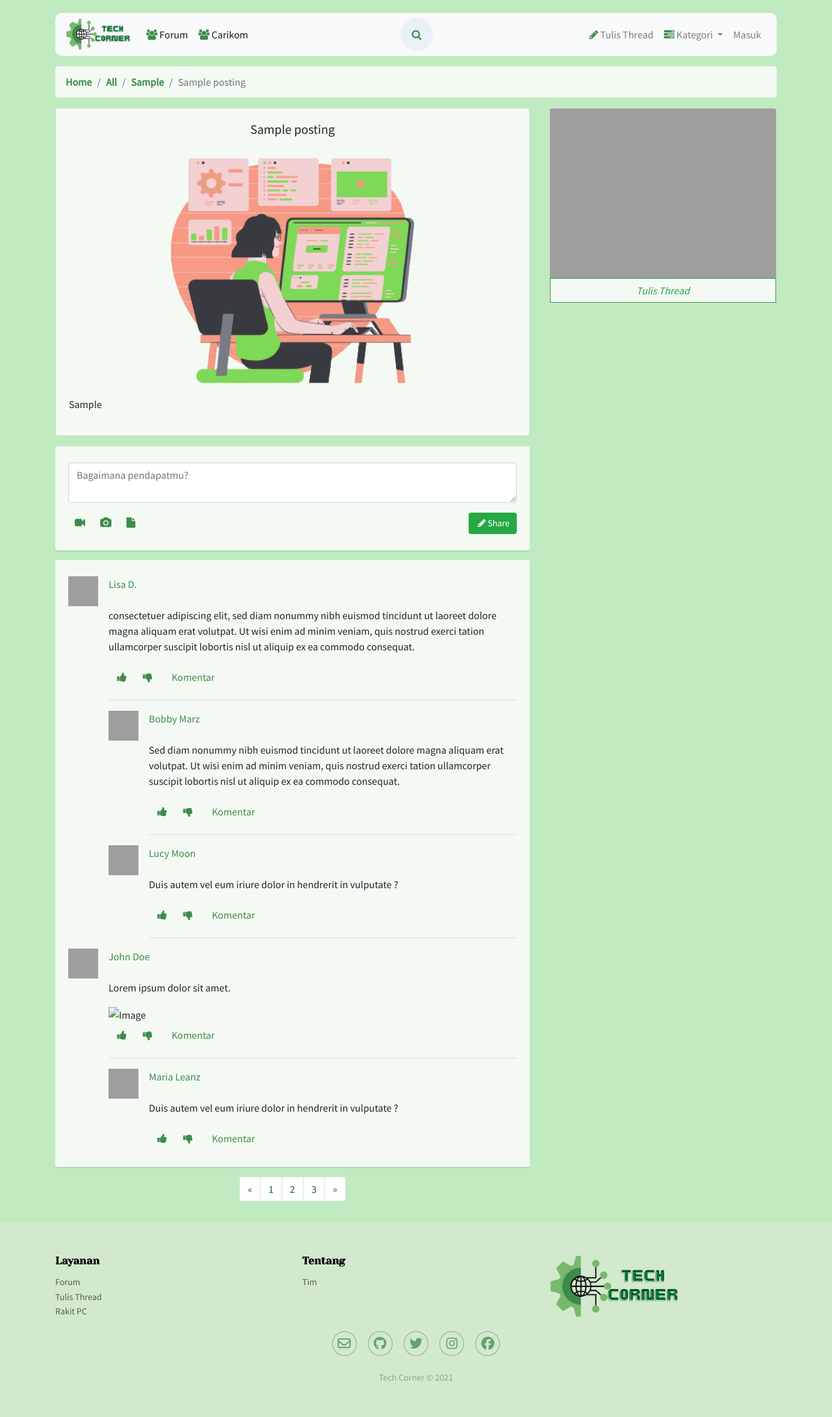
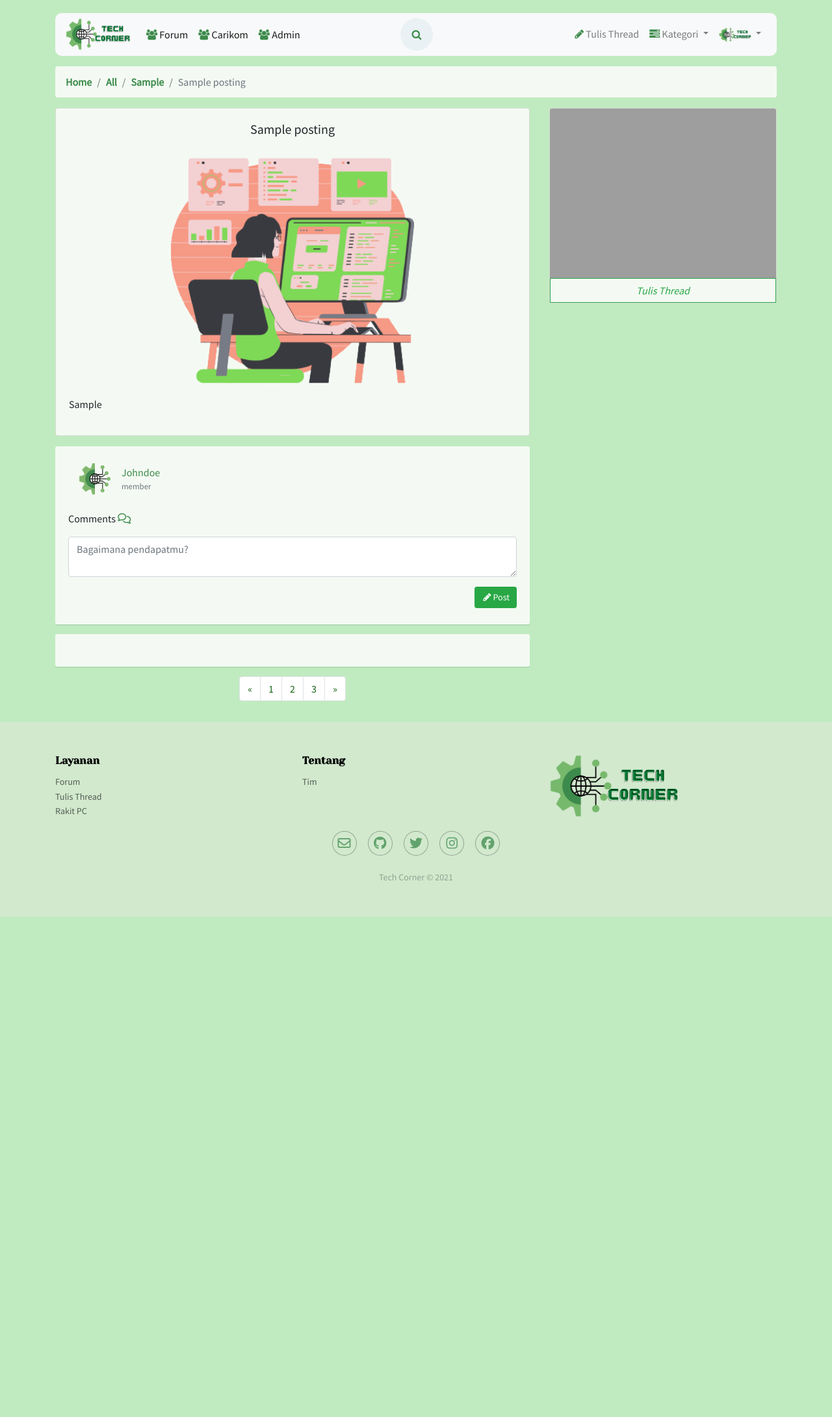
Before and after one commit to ahmadfadlitambunan/TECH-CORNER, a PHP site: page /techcorner/forum/view.php?thread=1 in a window 1280 px wide. Shown: the whole page at 65% size. After the commit the page ends 1411 px from the top, so only its background shows below. Run offline with PHP 8.4, Linux system fonts and the light colour scheme; a user stored in the database is signed in; tables that the repository leaves empty or names only in its code hold one stand-in row (values such as "Sample post"); some libraries are stand-ins or nearby versions; grey boxes are pictures that could not be loaded.

Commit message:
komentar

```diff
--- a/forum/view.php
+++ b/forum/view.php
@@ -1,12 +1,64 @@
 <?php
 require("../_config/connect.php");
 require("funct/function.php");
+session_start();
 if(isset($_GET['thread'])&& $_GET['thread'] !="")
 {
     $id_thread=$_GET['thread'];
 }
 $thread=query("SELECT * FROM posting WHERE id_thread='$id_thread'");
+
+
+if(isset($_POST["post"])) {
+    $user_id = $_SESSION["id"];
+    $thread_id = $_GET["thread"];
+    $parent = $_POST["parent"];
+    $konten = $_POST["komentar"];
+
+    $query = "INSERT INTO komentar (konten, id_user, thread_id, parent) VALUES (
+        '$konten',
+        '$user_id',
+        '$thread_id',
+        '$parent'
+    )";
+
+    $result = mysqli_query($conn, $query);
+
+    if($result){
+        $_SESSION["sukses"] = "Komentar berhasil ditambahkan";
+    } else {
+        echo mysqli_error($result);
+    }
+
+}
+
+if(isset($_POST["balas"])) {
+    $user_id = $_SESSION["id"];
+    $thread_id = $_GET["thread"];
+    $parent = $_POST["parent"];
+    $konten = $_POST["komentar"];
+
+    $query = "INSERT INTO komentar (konten, id_user, thread_id, parent) VALUES (
+        '$konten',
+        '$user_id',
+        '$thread_id',
+        '$parent'
+    )";
+
+    $result = mysqli_query($conn, $query);
+
+    if($result){
+        $_SESSION["sukses"] = "Komentar berhasil ditambahkan";
+    } else {
+        echo mysqli_error($result);
+    }
+
+}
+
 ?>
+
+
+
 
 
 <!DOCTYPE html>
@@ -37,7 +89,9 @@
     <script src="https://use.fontawesome.com/57879be922.js"></script>
     <link href="https://maxcdn.bootstrapcdn.com/font-awesome/4.3.0/css/font-awesome.min.css" rel="stylesheet">
 </head>
+
 <?php include('layout/navbar.php'); ?>
+
 <!-- Main Content -->
 <div class="container mb-3 mt-3 align-self-center">
     <div class="main-content">
@@ -81,135 +135,129 @@
         </div>
     </div>
 
+
     <!-- Komentar -->
     <div class="row mb-3 mt-3">
         <div class="col-md-8 bootstrap snippets">
+            <?php if(isset($_SESSION["login"])) : ?>
                 <div class="panel">
                     <div class="panel-body">
-                <textarea class="form-control" rows="2" placeholder="Bagaimana pendapatmu?"></textarea>
+                        <div class="d-flex align-items-center flex-shrink-0 me-3">
+                            <div class="mx-3">
+                                <img width="50px" src="assets/img/icon.png" alt="">
+                            </div>
+                            <div class="d-flex flex-column fw-bold">
+                                <a href="#" class="btn-link text-semibold media-heading box-inline">Johndoe</a>
+                                <div class="small text-muted">member</div>
+                            </div>
+                        </div>
+                        <br>
+                        <div><p>Comments <i class="fa fa-comments-o"></i></p></div>
+                        <!-- form komentar -->
+                        <form method="POST" action="" id="form-komentar">
+                            <input type="hidden" name="parent" value="0">
+                            <textarea class="form-control" rows="2" name="komentar" id="komentar" placeholder="Bagaimana pendapatmu?"></textarea>
                             <div class="mar-top clearfix">
-                <button class="btn btn-sm btn-success pull-right" type="submit"><i class="fa fa-pencil fa-fw"></i>Share</button>
-                <a class="btn btn-trans btn-icon fa fa-video-camera add-tooltip" href="#"></a>
-                <a class="btn btn-trans btn-icon fa fa-camera add-tooltip" href="#"></a>
-                <a class="btn btn-trans btn-icon fa fa-file add-tooltip" href="#"></a>
+                                <button class="btn btn-sm btn-success pull-right" type="submit" name="post"><i class="fa fa-pencil fa-fw"></i>Post</button>
+                            </form>
                         </div>
                     </div>
                 </div>
+            <?php endif; ?>
+
+
             <div class="panel">
                 <div class="panel-body">
-                <!-- Newsfeed Content -->
-                <!--===================================================-->
+                    <!-- LOOPING KOMENTAR PARENT -->
+                    <?php
+
+                    $thread_id = $_GET["thread"];
+                    $result1 = query("SELECT * FROM komentar WHERE thread_id = '$thread_id' AND parent = 0");
+
+                    foreach ($result1 as $komen) :
+                        ?>
+                        <?php
+                        $id_user = $komen['id_user'];
+                        $rows = query("SELECT * FROM users WHERE id_user = $id_user LIMIT 1");
+
+                        foreach($rows as $row) :
+                            ?>
                             <div class="media-block">
                                 <a class="media-left" href="#"><img class="img-circle img-sm mr-3" alt="Profile Picture" src="https://bootdey.com/img/Content/avatar/avatar1.png"></a>
                                 <div class="media-body">
-                    <div class="mar-btm">
-                    <a href="#" class="btn-link text-semibold media-heading box-inline">Lisa D.</a>
+                                    <div class="d-flex flex-column fw-bold">
+                                        <a href="#" class="btn-link text-semibold media-heading box-inline"><?= $row['username']; ?></a>
+                                        <div class="small text-muted"><?= $row['level']; ?></div>
                                     </div>
-                    <br>
-                    <p>consectetuer adipiscing elit, sed diam nonummy nibh euismod tincidunt ut laoreet dolore magna aliquam erat volutpat. Ut wisi enim ad minim veniam, quis nostrud exerci tation ullamcorper suscipit lobortis nisl ut aliquip ex ea commodo consequat.</p>
+                                <?php endforeach; ?>
+
+                                <?= $komen['konten']; ?>
                                 <div class="pad-ver">
                                     <div class="btn-group">
-                        <a class="btn" href="#"><i class="fa fa-thumbs-up"></i></a>
-                        <a class="btn" href="#"><i class="fa fa-thumbs-down"></i></a>
+                                        <a class="btn" href=""><i class="fa fa-thumbs-up"></i></a>
+                                        <a class="btn" href=""><i class="fa fa-thumbs-down"></i></a>
                                     </div>
-                    <a class="btn" href="#">Komentar</a>
+                                    <button class="btn btn-outline-success btn-sm balas"><i class="fa fa-share"></i> Balas</button>
                                 </div>
                                 <hr>
+                                <?php
+                                $thread_id = $_GET["thread"];
+                                $parent = $komen['id'];
+                                $query2 = "SELECT * FROM komentar WHERE thread_id = '$thread_id' AND parent = $parent";
+                                $result2 = mysqli_query($conn, $query2);
+                                ?>
+                                <div class="mb-3" id="toggle-balasan">
+                                    <span>Lihat <?= mysqli_num_rows($result2); ?> Balasan</span> <i class="fa fa-angle-down"></i>
+                                </div>
 
-                    <!-- Comments -->
-                    <div>
+
+                                <?php foreach ($result2 as $balas) : ?>
+
+                                    <!-- Balasan Komentar Parents (child) -->
+                                    <?php
+                                    $id_user = $balas['id_user'];
+                                    $users = query("SELECT * FROM users WHERE id_user = $id_user");
+
+                                    foreach($users as $user) :
+                                        ?>
                                         <div class="media-block">
                                             <a class="media-left" href="#"><img class="img-circle img-sm mr-3" alt="Profile Picture" src="https://bootdey.com/img/Content/avatar/avatar2.png"></a>
                                             <div class="media-body">
-                        <div class="mar-btm">
-                            <a href="#" class="btn-link text-semibold media-heading box-inline">Bobby Marz</a>
+                                                <div class="d-flex flex-column fw-bold">
+                                                    <a href="#" class="btn-link text-semibold media-heading box-inline"><?= $user['username']; ?></a>
+                                                    <div class="small text-muted"><?= $user['level']; ?></div>
                                                 </div>
-                        <br>
-                        <p>Sed diam nonummy nibh euismod tincidunt ut laoreet dolore magna aliquam erat volutpat. Ut wisi enim ad minim veniam, quis nostrud exerci tation ullamcorper suscipit lobortis nisl ut aliquip ex ea commodo consequat.</p>
+                                            <?php endforeach; ?>
+
+
+                                            <p><?= $balas['konten']; ?></p>
                                             <div class="pad-ver">
                                                 <div class="btn-group">
-                                <a class="btn" href="#"><i class="fa fa-thumbs-up"></i></a>
-                                <a class="btn" href="#"><i class="fa fa-thumbs-down"></i></a>
+                                                    <a class="btn" href=""><i class="fa fa-thumbs-up"></i></a>
+                                                    <a class="btn" href=""><i class="fa fa-thumbs-down"></i></a>
                                                 </div>
-                            <a class="btn" href="#">Komentar</a>
+                                                <button class="btn btn-outline-success btn-sm balas"><i class="fa fa-share"></i> Balas</button>
                                             </div>
                                             <hr>
                                         </div>
                                     </div>
+                                <?php endforeach; ?>
 
-                    <div class="media-block">
-                        <a class="media-left" href="#"><img class="img-circle img-sm mr-3" alt="Profile Picture" src="https://bootdey.com/img/Content/avatar/avatar3.png">
-                        </a>
-                        <div class="media-body">
-                        <div class="mar-btm">
-                            <a href="#" class="btn-link text-semibold media-heading box-inline">Lucy Moon</a>
-                        </div>
-                        <br>
-                        <p>Duis autem vel eum iriure dolor in hendrerit in vulputate ?</p>
-                        <div class="pad-ver">
-                            <div class="btn-group">
-                                <a class="btn" href="#"><i class="fa fa-thumbs-up"></i></a>
-                                <a class="btn" href="#"><i class="fa fa-thumbs-down"></i></a>
-                            </div>
-                                <a class="btn" href="#">Komentar</a>
-                        </div>
-                        <hr>
+                                <!-- form balas -->
+                                <form method="POST" action="" id="form-balas" style="display:none;">
+                                    <input type="hidden" name="parent" value="<?= $komen['id']; ?>">
+                                    <textarea class="form-control" rows="2" name="komentar" id="balas" placeholder="Balas komentar"></textarea>
+                                    <div class="mar-top clearfix">
+                                        <button class="btn btn-sm btn-success pull-right" type="submit" name="balas"><i class="fa fa-pencil fa-fw"></i>balas</button>
+                                    </form>
                                 </div>
                             </div>
                         </div>
-                </div>
-                </div>
-                <!--===================================================-->
-                <!-- End Newsfeed Content -->
-
-
-                <!-- Newsfeed Content -->
-                <!--===================================================-->
-                <div class="media-block pad-all">
-                <a class="media-left" href="#"><img class="img-circle img-sm mr-3" alt="Profile Picture" src="https://bootdey.com/img/Content/avatar/avatar1.png"></a>
-                <div class="media-body">
-                    <div class="mar-btm">
-                    <a href="#" class="btn-link text-semibold media-heading box-inline">John Doe</a>
-                    </div>
-                    <br>
-                    <p>Lorem ipsum dolor sit amet.</p>
-                    <img class="img-responsive thumbnail" src="https://via.placeholder.com/400x300" alt="Image">
-                    <div class="pad-ver">
-                        <div class="btn-group">
-                            <a class="btn" href="#"><i class="fa fa-thumbs-up"></i></a>
-                            <a class="btn" href="#"><i class="fa fa-thumbs-down"></i></a>
-                        </div>
-                        <a class="btn" href="#">Komentar</a>
-                    </div>
-                    <hr>
-
-                    <!-- Comments -->
-                    <div>
-                    <div class="media-block pad-all">
-                        <a class="media-left" href="#"><img class="img-circle img-sm mr-3" alt="Profile Picture" src="https://bootdey.com/img/Content/avatar/avatar2.png"></a>
-                        <div class="media-body">
-                        <div class="mar-btm">
-                            <a href="#" class="btn-link text-semibold media-heading box-inline">Maria Leanz</a>
-                        </div>
-                        <br>
-                        <p>Duis autem vel eum iriure dolor in hendrerit in vulputate ?</p>
-                        <div>
-                            <div class="btn-group">
-                                <a class="btn" href="#"><i class="fa fa-thumbs-up"></i></a>
-                                <a class="btn" href="#"><i class="fa fa-thumbs-down"></i></a>
-                            </div>
-                            <a class="btn" href="#">Komentar</a>
-                        </div>
-                        </div>
-                    </div>
-                    </div>
-                </div>
-                </div>
-                <!--===================================================-->
-                <!-- End Newsfeed Content -->
-            </div>
+                    <?php endforeach; ?>
                 </div>
 
+            </div>
+            <div>
                 <!-- Pagination -->
                 <nav aria-label="Page navigation example">
                     <ul class="pagination justify-content-center">
@@ -228,10 +276,79 @@
                         </li>
                     </ul>
                 </nav>
-
-            </div>
             </div>
         </div>
     </div>
 
+</div>
+</div>
+<script>
+    $(document).ready(function(){
+        $('.balas').click(function(){
+            $("#form-balas").toggle('slide');
+        })
+    });
+</script>
+
+<script src="assets\ckeditor5-build-classic\ckeditor.js"></script>
+<script src="assets\ckfinder\ckfinder.js"></script>
+<script>
+    ClassicEditor
+    .create( document.querySelector( '#komentar'), {
+        ckfinder: {
+            uploadUrl: 'http://localhost/techcorner/forum/assets/ckfinder/core/connector/php/connector.php?command=QuickUpload&type=Files&responseType=json',
+        },
+        toolbar: {
+            items: [
+            'heading',
+            '|',
+            'alignment',
+            'bold',
+            'italic',
+            'link',
+            'bulletedList',
+            'numberedList',
+            'CKFinder',
+            'uploadImage',
+            'blockQuote',
+            'undo',
+            'redo'
+            ]
+        },
+
+    } )
+    .catch( error => {
+        console.error( error );
+    } );
+
+    ClassicEditor
+    .create( document.querySelector( '#balas'), {
+        ckfinder: {
+            uploadUrl: 'http://localhost/techcorner/forum/assets/ckfinder/core/connector/php/connector.php?command=QuickUpload&type=Files&responseType=json',
+        },
+        toolbar: {
+            items: [
+            'heading',
+            '|',
+            'alignment',
+            'bold',
+            'italic',
+            'link',
+            'bulletedList',
+            'numberedList',
+            'CKFinder',
+            'uploadImage',
+            'blockQuote',
+            'undo',
+            'redo'
+            ]
+        },
+
+    } )
+    .catch( error => {
+        console.error( error );
+    } );
+
+</script>
+
 <?php include('layout/footer.php'); ?>
```
Lines whose indentation alone changed are shown as unchanged.
